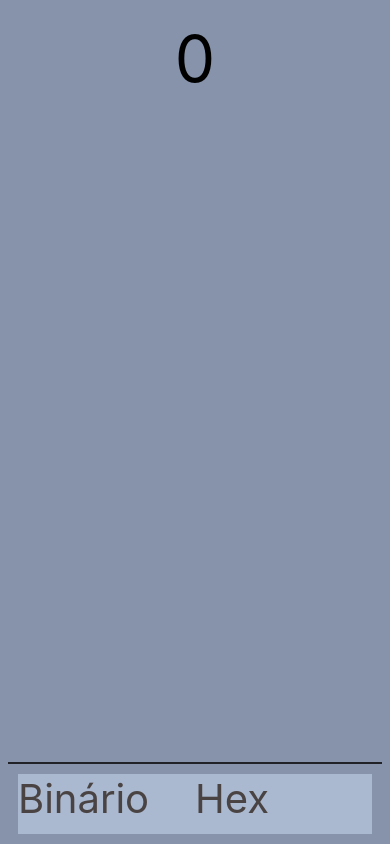
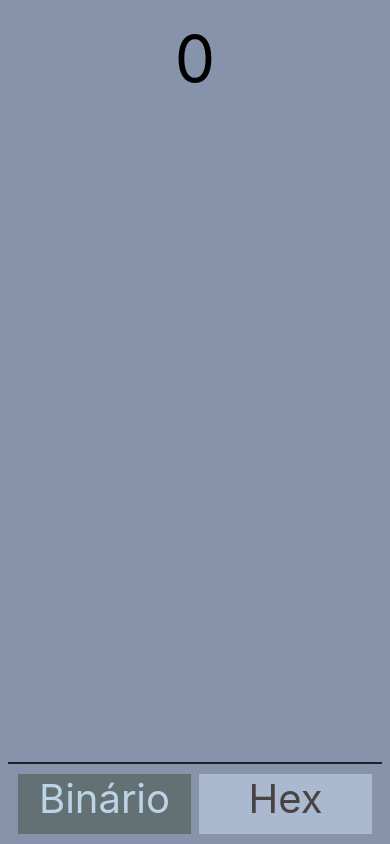
Before and after one commit to lucasnetwork/BitDec, a React Native app in the folder mobile/: screen / in a window 390 px wide. Built offline with nearby package versions, Linux system fonts and the light colour scheme.

Commit message:
add styles of button active

```diff
--- a/mobile/src/views/Home/index.js
+++ b/mobile/src/views/Home/index.js
@@ -46,22 +46,29 @@ const Home = () => {
 
 		typesShemas[type].convert(value, setValueFormat);
 	}, [value, type]);
+	useEffect(() => {
+		setValue('');
+	}, [type]);
 
 	return (
 		<Container>
 			<ResultText value={valueFormat} />
 			<ContainerInputs>
 				<Input
-					keyboardType="numeric"
+					keyboardType={type === 'binary' ? 'numeric' : 'default'}
 					onChangeText={handleInputValue}
 					value={value}
 				/>
 				<ContainerButtons>
-					<Button>
-						<TextButton>Binário</TextButton>
+					<Button
+						mr
+						active={type === 'binary'}
+						onPress={() => setType('binary')}
+					>
+						<TextButton active={type === 'binary'}>Binário</TextButton>
 					</Button>
-					<Button>
-						<TextButton>Hex</TextButton>
+					<Button active={type === 'hex'} onPress={() => setType('hex')}>
+						<TextButton active={type === 'hex'}>Hex</TextButton>
 					</Button>
 				</ContainerButtons>
 			</ContainerInputs>
--- a/mobile/src/views/Home/styles.js
+++ b/mobile/src/views/Home/styles.js
@@ -1,4 +1,4 @@
-import styled from 'styled-components/native';
+import styled, { css } from 'styled-components/native';
 import Contants from 'expo-constants';
 
 export default styled.View`
@@ -24,16 +24,33 @@ export const Button = styled.TouchableOpacity`
 	flex: 1;
 	height: 60px;
 	background-color: #aab9cf;
+	${({ active }) =>
+		active &&
+		css`
+			background-color: #637074;
+			color: #bdd4e7;
+		`}
+	${({ mr }) =>
+		mr &&
+		css`
+			margin-right: 8px;
+		`}
 `;
 
 export const TextButton = styled.Text`
 	font-size: 40px;
 	color: #4a4343;
+	text-align: center;
+	${({ active }) =>
+		active &&
+		css`
+			color: #bdd4e7;
+		`}
 `;
 
 export const Input = styled.TextInput`
 	width: 100%;
-	height: 50px;
+	height: 65px;
 	border-color: #212227;
 	border-bottom-width: 2px;
 	font-size: 48px;
```
